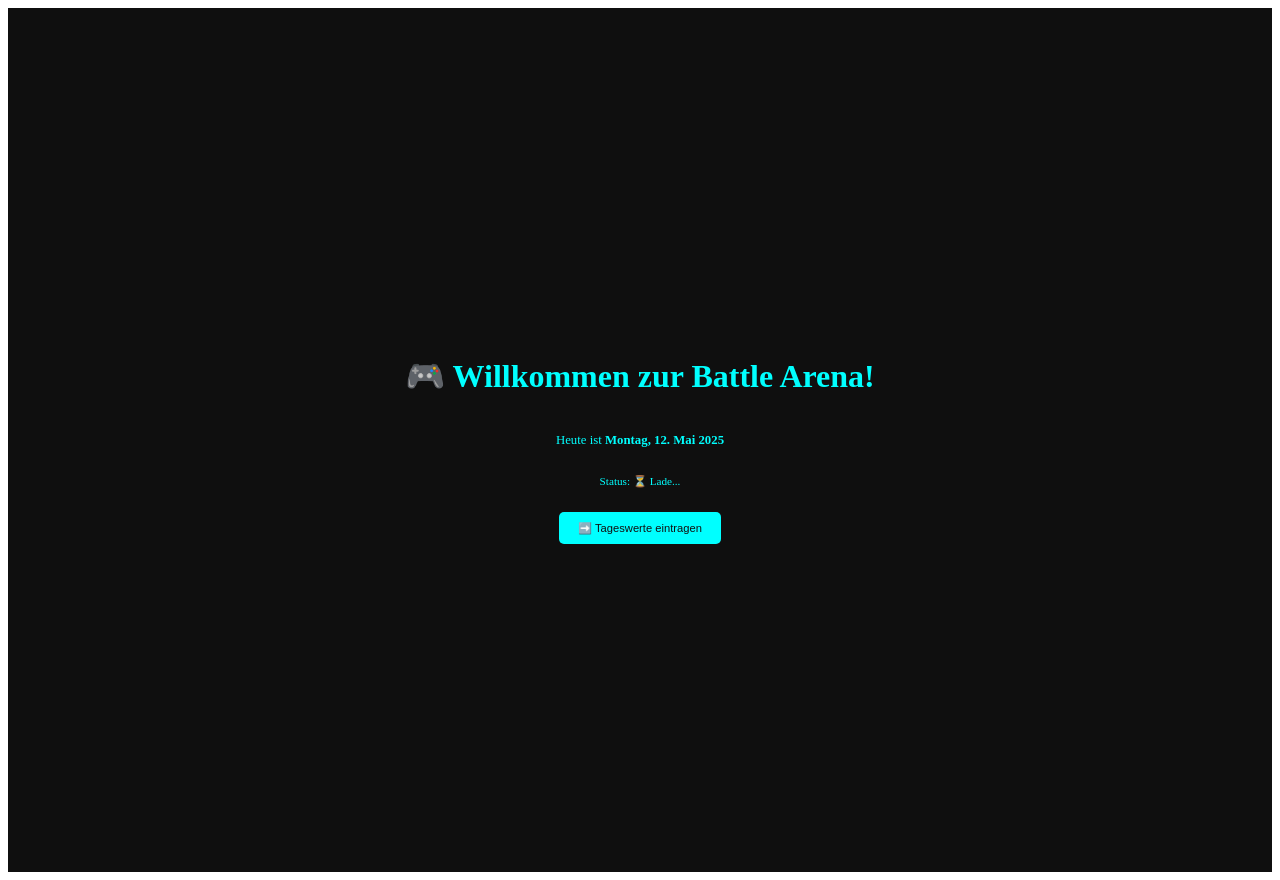
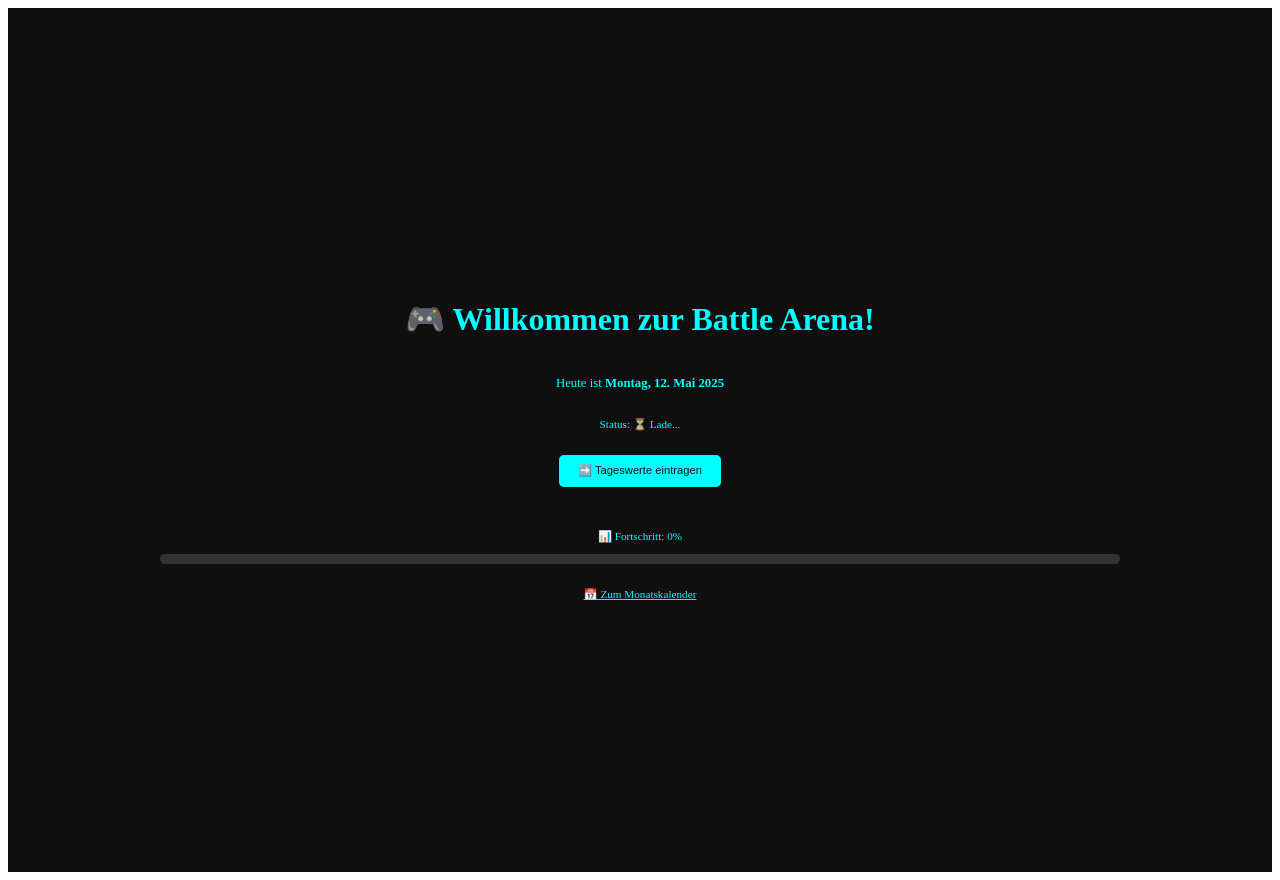
Before and after one commit to PrismaKiara/retro-call-battle, a Next.js app: page /agent in a window 1280 px wide. Built offline with nearby package versions, Linux system fonts and the light colour scheme.

Commit message:
Add files via upload

```diff
--- a/pages/agent.js
+++ b/pages/agent.js
@@ -1,6 +1,6 @@
 
 import { useEffect, useState } from 'react';
-import { format } from 'date-fns';
+import { format, addDays, isWeekend } from 'date-fns';
 import { supabase } from '../lib/supabaseClient';
 
 export default function AgentLanding() {
@@ -8,6 +8,7 @@ export default function AgentLanding() {
   const [today, setToday] = useState(format(new Date(), 'yyyy-MM-dd'));
   const [displayDate, setDisplayDate] = useState('');
   const [status, setStatus] = useState(null);
+  const [progress, setProgress] = useState(0);
 
   useEffect(() => {
     supabase.auth.getUser().then(({ data }) => {
@@ -20,6 +21,7 @@ export default function AgentLanding() {
 
       if (usr) {
         checkEntry(usr.id);
+        loadProgress(usr.id);
       }
     });
   }, []);
@@ -43,6 +45,26 @@ export default function AgentLanding() {
     }
   };
 
+  const loadProgress = async (userId) => {
+    const start = new Date();
+    const allDays = [];
+    let date = new Date(start);
+    while (allDays.length < 30) {
+      if (!isWeekend(date)) {
+        allDays.push(format(date, 'yyyy-MM-dd'));
+      }
+      date = addDays(date, 1);
+    }
+
+    const { data } = await supabase
+      .from('scores')
+      .select('date')
+      .eq('user_id', userId);
+
+    const completed = data?.filter(entry => allDays.includes(entry.date)).length || 0;
+    setProgress(Math.round((completed / allDays.length) * 100));
+  };
+
   return (
     <div style={{
       backgroundColor: '#0f0f0f',
@@ -63,6 +85,7 @@ export default function AgentLanding() {
       <p style={{ marginBottom: '1.5rem', fontSize: '0.7rem' }}>
         Status: {status || '⏳ Lade...'}
       </p>
+
       <a href="/battle">
         <button style={{
           padding: '0.6rem 1.2rem',
@@ -71,11 +94,32 @@ export default function AgentLanding() {
           border: 'none',
           borderRadius: '5px',
           fontSize: '0.7rem',
-          cursor: 'pointer'
+          cursor: 'pointer',
+          marginBottom: '1rem'
         }}>
           ➡️ Tageswerte eintragen
         </button>
       </a>
+
+      <div style={{ width: '80%', marginTop: '1rem' }}>
+        <p style={{ fontSize: '0.7rem' }}>📊 Fortschritt: {progress}%</p>
+        <div style={{
+          height: '10px',
+          backgroundColor: '#333',
+          borderRadius: '5px',
+          overflow: 'hidden'
+        }}>
+          <div style={{
+            width: `${progress}%`,
+            height: '100%',
+            backgroundColor: '#00ffff'
+          }}></div>
+        </div>
+      </div>
+
+      <a href="/calendar" style={{ marginTop: '1.5rem', fontSize: '0.7rem', textDecoration: 'underline', color: '#00ffff' }}>
+        📅 Zum Monatskalender
+      </a>
     </div>
   );
 }
```
